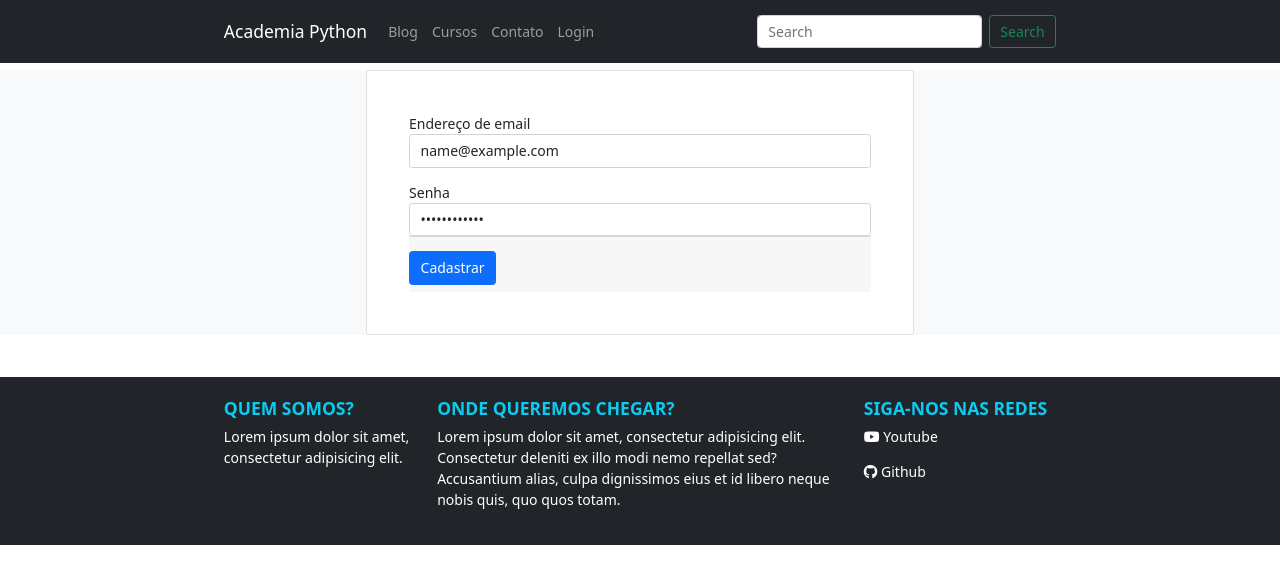
After one commit to MarqueaneSouza/blog-academia-python, a Django app: template exemplos/templates/exemplos/16_forms_parte_i.html in a window 1280 px wide. The commit adds this page. Shown: the top 584 px of the page. Run offline with Django 4.2, Linux system fonts and the light colour scheme; the template is opened without the code that fills it: most values are stand-ins (such as "Sample title", 1, 10 or a date in 2020); some libraries are stand-ins or nearby versions.

Commit message:
Adiciona template\exemplos: "16_forms_parte_i"

```diff
--- a/cursos/templates/cursos/cursos.html
+++ b/cursos/templates/cursos/cursos.html
@@ -35,13 +35,11 @@
     </div>
 </div>
 
-        <h1>CURSOSh1>
-
     <main class="bg-light">
             <div class="container-fluid">
                 <div class="row justify-content-center">
                     <div class="col-xl-8 ">
-                        algum coisa
+                        Curso - alguma coisa
                 </div>
             </div>
         </div>
--- /dev/null
+++ b/exemplos/templates/exemplos/16_forms_parte_i.html
@@ -0,0 +1,100 @@
+<!DOCTYPE html>
+{% load static %}
+<html lang="pt-br">
+
+<head>
+    <link href="https://cdn.jsdelivr.net/npm/bootstrap@5.0.2/dist/css/bootstrap.min.css"
+          rel="stylesheet"
+          integrity="sha384-EVSTQN3/azprG1Anm3QDgpJLIm9Nao0Yz1ztcQTwFspd3yD65VohhpuuCOmLASjC"
+          crossorigin="anonymous">
+
+    <link rel="stylesheet" href="https://cdnjs.cloudflare.com/ajax/libs/font-awesome/6.0.0/css/all.min.css">
+    <link rel="stylesheet" href="{% static 'css/estilos.css' %}">
+
+    <meta name="viewport" content="width=device-width, initial-scale=1">
+    <meta charset="UTF-8">
+    <title>Login</title>
+</head>
+
+<body>
+
+<div class="container-fluid bg-dark mb-2">
+    <div class="row justify-content-center">
+
+        <div class="col-xl-8">
+            <header class="bg-dark my-2">
+
+                {% include 'fragments/navbar.html' %}
+
+            </header>
+        </div>
+
+    </div>
+</div>
+
+    <main class="bg-light">
+            <div class="container-fluid">
+                <div class="row justify-content-center">
+                    <div class="col-xl-8 ">
+                        <div class="row justify-content-center">
+                            <div class="col-md-8">
+
+
+                        <form method="post" action="processa_formulario_v1">
+                            {% csrf_token %}
+                            <div class="card p-5">
+                                <div class="form-group">
+                                    <label for="email">Endereço de email</label>
+                                    <input type="email"
+                                            name="email"
+                                            placeholder="Digite aqui seu e-mail"
+                                            class="form-control {{ email_st }}"
+                                            required
+                                            maxlength="100"
+                                            value="{{ email }}"
+                                            aria-describedby="email_feedback_server">
+
+                                    <div id="email_feedback_server" class="invalid-feedback">
+                                        Email inválido
+                                    </div>
+
+                                 </div>
+
+                                <div class="form-group mt-3">
+                                    <label for="senha">Senha</label>
+                                    <input type="password"
+                                            name="senha"
+                                            placeholder="Digite aqui sua senha"
+                                            class="form-control {{ senha_st }}"
+                                            required
+                                            maxlength="20"
+                                            value="{{ senha }}"
+                                            aria-describedby="senha_feedback_server">
+
+                                    <div id="senha_feedback_server" class="invalid-feedback">
+                                        Senha não atende os critérios de segurança
+                                    </div>
+
+                                </div>
+
+                                <div class="card-footer ps-0 pt-3">
+                                    <button type="submit" class="btn btn-primary">Cadastrar</button>
+                                </div>
+
+                            </div>
+                        </form>
+
+                        </div>
+                     </div>
+                </div>
+            </div>
+        </div>
+    </main>
+
+    {% include 'fragments/footer.html' with var_position='position-sticky' %}
+
+        <script src="https://cdn.jsdelivr.net/npm/bootstrap@4.0.0/dist/js/bootstrap.min.js"
+                    integrity="sha384-JZR6Spejh4U02d8jOt6vLEHfe/JQGiRRSQQxSfFWpi1MquVdAyjUar5+76PVCmYl"
+                    crossorigin="anonymous"></script>
+  </body>
+</html>
--- a/exemplos/urls.py
+++ b/exemplos/urls.py
@@ -7,4 +7,5 @@ from django.conf.urls.static import static
 
 urlpatterns = [
     path('', views.get_bootstrap, name='bootstrap'),
+    path('processa_formulario_v1', views.processa_formulario_v1, name='processa_formulario_v1'),
 ] + static(settings.MEDIA_URL, document_root=settings.MEDIA_ROOT)
```
Also changed, not shown: exemplos/views.py (+59 -3 lines).
